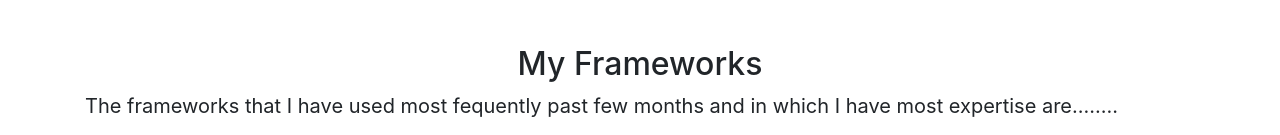
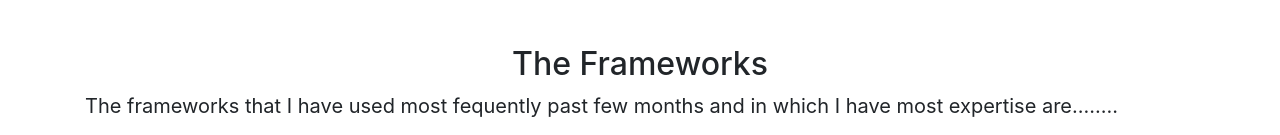
Before and after one commit to Sebinsebastian321/portfolio, a plain HTML site: page index.html in a window 1280 px wide. Shown: the part 649-784 px from the top of the page. Drawn offline with nearby package versions, Linux system fonts and the light colour scheme.

Commit message:
name change

```diff
--- a/index.html
+++ b/index.html
@@ -51,7 +51,7 @@
 
   <!-- Carousel of Frameworks -->
   <div id="frameworks" class="container my-5">
-    <h2 class="text-center">My Frameworks</h2>
+    <h2 class="text-center">The Frameworks</h2>
     <p style ="font-size: 20px";>The frameworks that I have used most fequently past few months and in which I have most expertise are........</p>
     <div id="carouselExampleIndicators" class="carousel slide" data-ride="carousel">
       <ol class="carousel-indicators">
```
